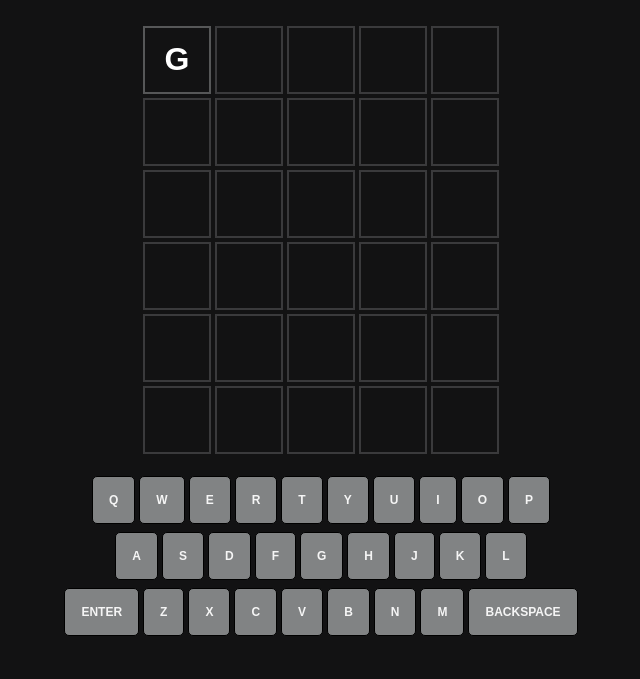
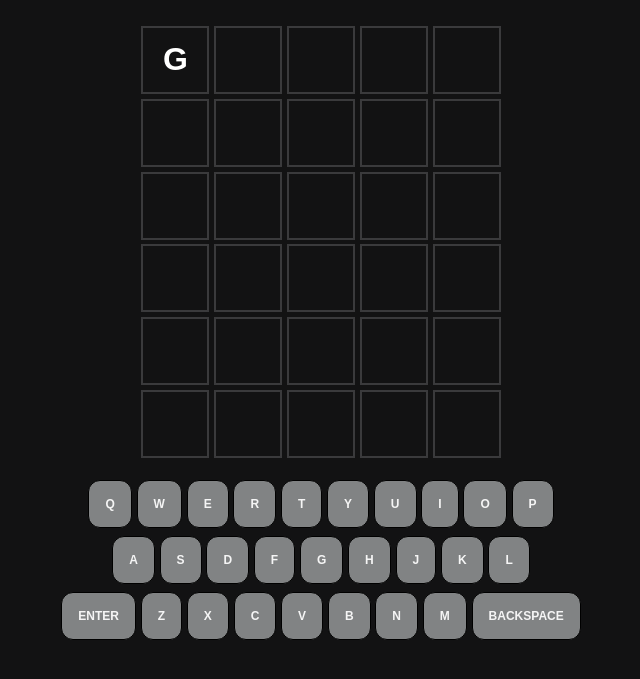
Before and after one commit to flargus/flargus.github.io, a website with bundled scripts: page index.html in a window 1280 px wide. Both pictures are taken after a click on the element 640 px from the left and 630 px from the top of the page. Shown: the part 75-754 px from the top of the page, without its empty margins (319-959 px from the left). Built offline with nearby package versions, Linux system fonts and the light colour scheme.

Commit message:
Update style.css

```diff
--- a/style.css
+++ b/style.css
@@ -21,8 +21,8 @@ h1{
     flex-direction: column;
 }
 .letter{
-    border: 2px solid rgb(58, 58, 60);
-    margin: 2px;
+    border: 0.15rem solid rgb(58, 58, 60);
+    margin: 0.15rem;
     font-size: 2rem;
     font-family: sans-serif;
     font-weight: 700;
@@ -42,11 +42,11 @@ h1{
     padding: 1rem;
     font-weight: 700;
     font-size: 0.75rem;
-    margin: 0 2px;
+    margin: 0 0.15rem;
     cursor: pointer;
     text-transform: uppercase;
     border: 1px solid black;
-    border-radius: 5px;
+    border-radius: 0.75rem;
 }
 #keys {
     margin: 1rem 0;
@@ -56,8 +56,8 @@ h1{
   }
 .usedBox{
     color: white;
-    border: 2px solid rgb(86, 87, 88);
-    margin: 2px;
+    border: 0.15 solid rgb(86, 87, 88);
+    margin: 0.15rem;
     font-size: 2rem;
     font-weight: 700;
     height: 4rem;
```
